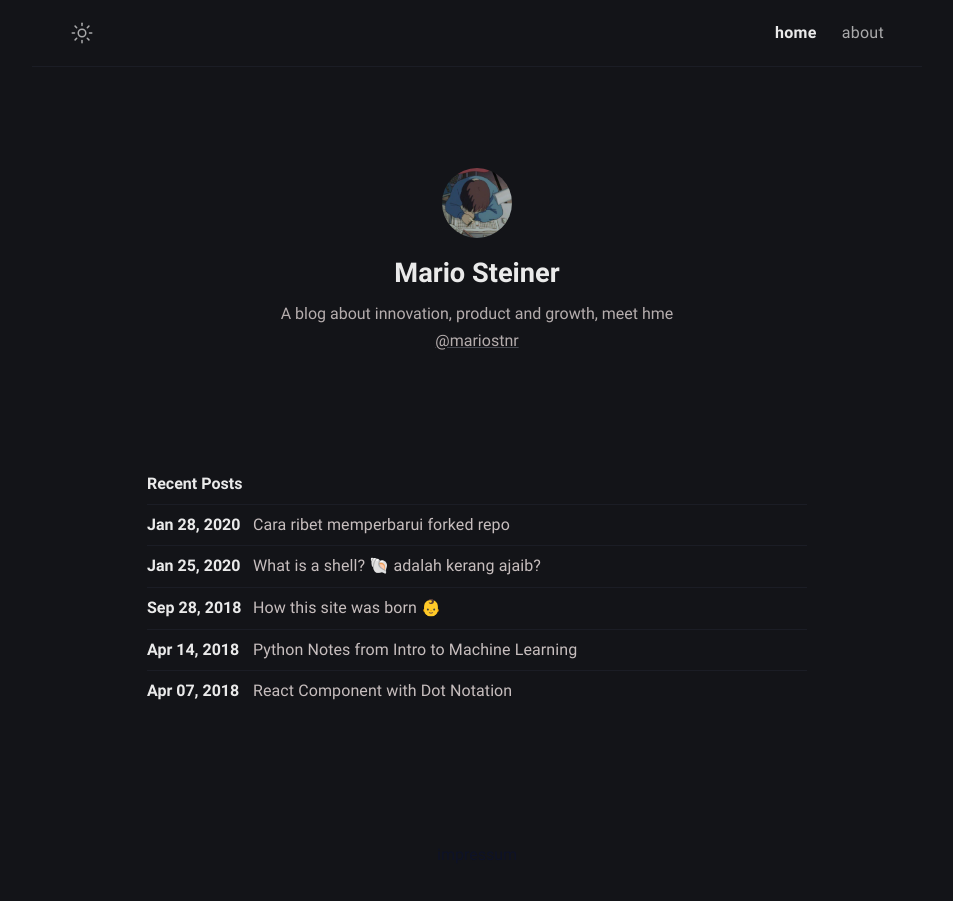
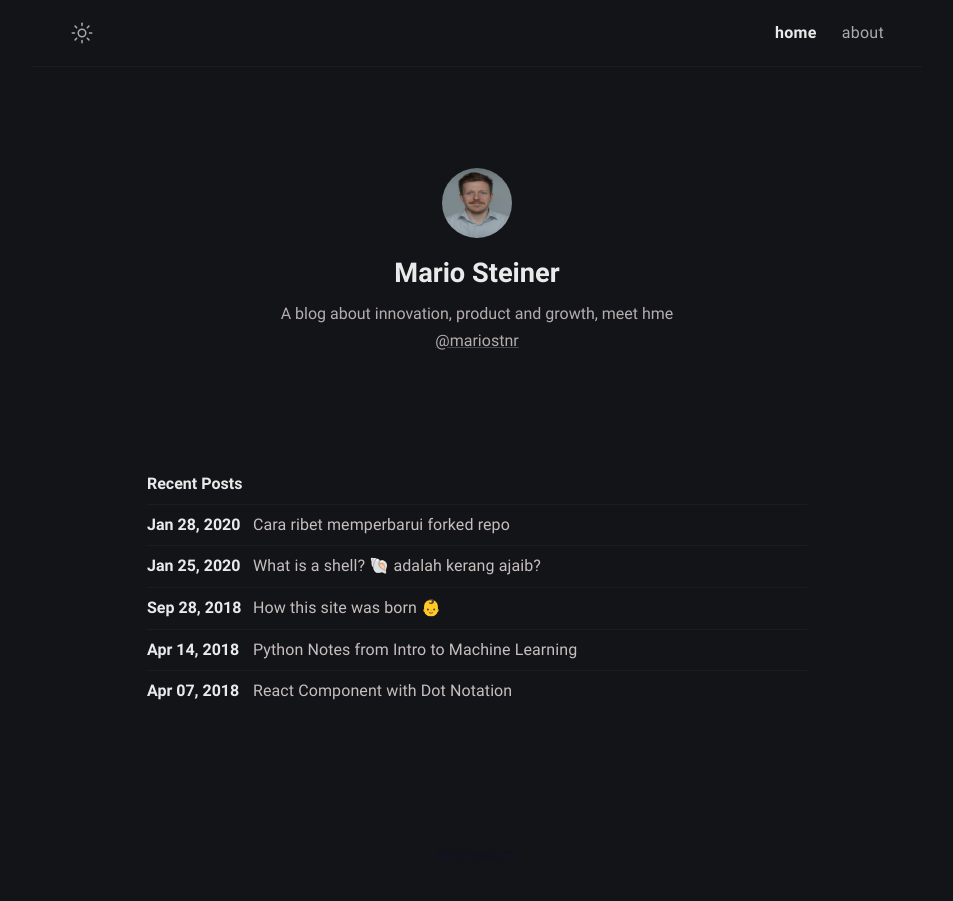
Before and after one commit to mariostnr/website, a Jekyll site: the page built from index.md, in a window 1280 px wide. Shown: the whole page, without its empty margins (163-1116 px from the left). Built offline with Jekyll 4.4.1, drawn with Linux system fonts in a browser that asks for light colours.

Commit message:
Update _config.yml

```diff
--- a/_config.yml
+++ b/_config.yml
@@ -18,7 +18,7 @@
   twitter: twitter_username
   facebook: facebook_username
   email: your-email@email.com # your contact adress
-  avatar: /assets/img/avatar.jpg # change with your own avatar
+  avatar: /assets/img/mario-steiner.jpg # change with your own avatar
 
 # Url settings
 url: "https://mariosteiner.at"
```
